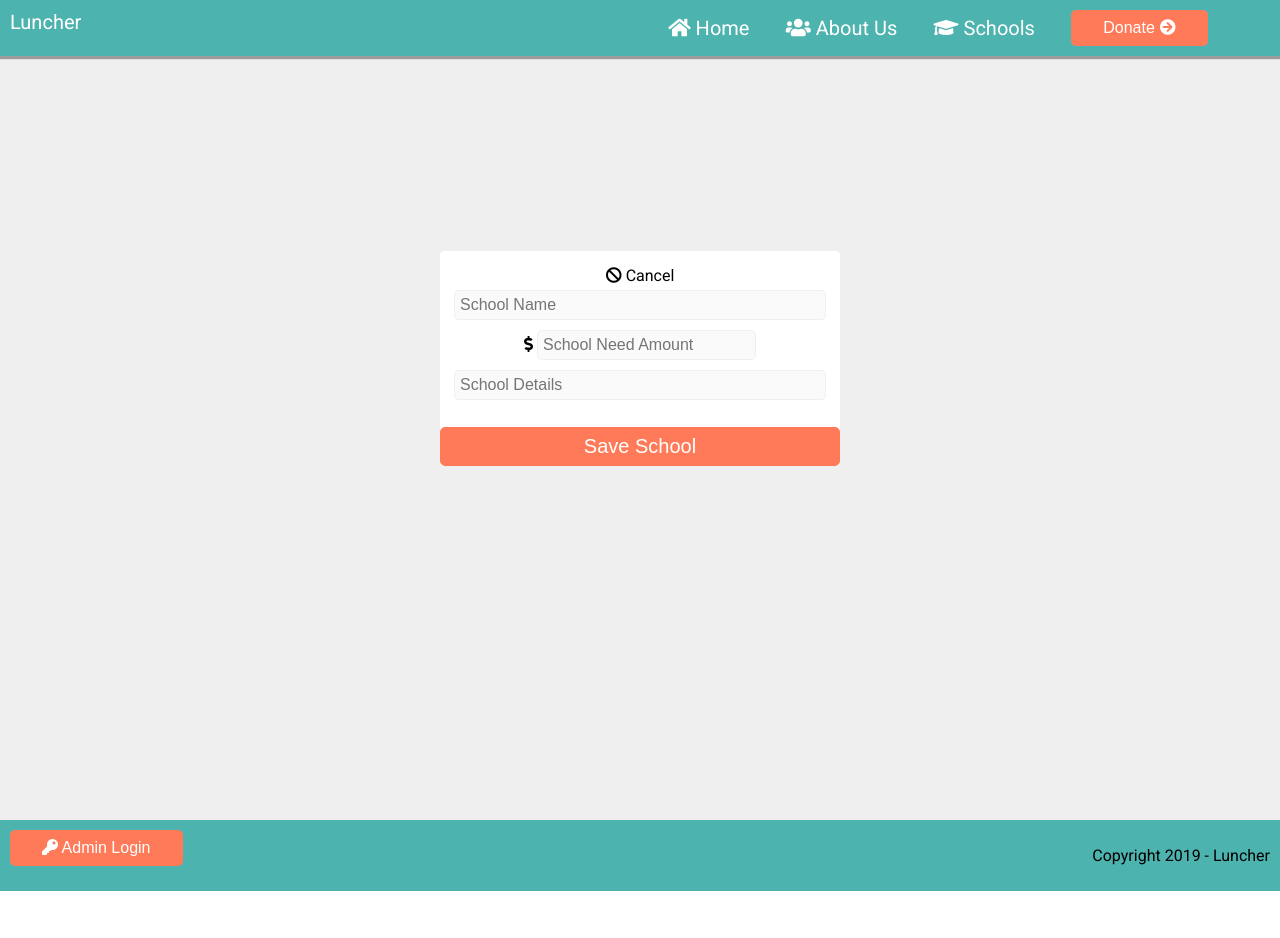
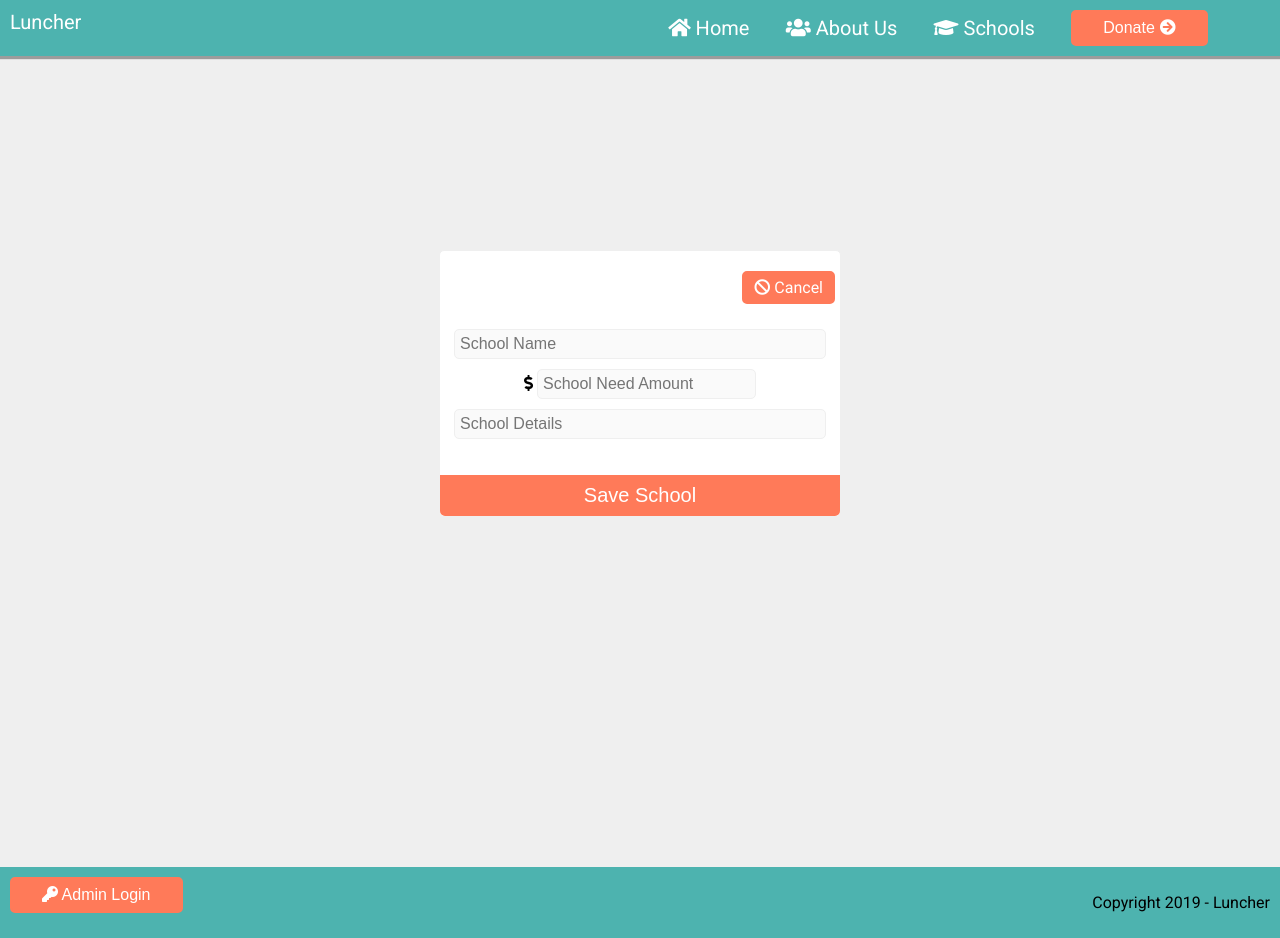
Before and after one commit to ItelSunday/luncher, a React (Create React App) app in the folder luncher/: page /#/add-school-form in a window 1280 px wide. Before the commit the page ends 891 px from the top, so only its background shows below. Built offline with nearby package versions, Linux system fonts and the light colour scheme; sample sign-in values are in the browser's storage.

Commit message:
cancel button on add form and stop refreshing

```diff
--- a/luncher/src/App.css
+++ b/luncher/src/App.css
@@ -449,12 +449,6 @@ form .cvv {
 /* Add School form */
 
 .add-school {
-  /* background:linear-gradient(
-    rgba(0, 0, 0, 0.4),
-    rgba(0, 0, 0, 0.4)
-  ), url("./assets/apple.jpg") no-repeat bottom; */
-  /* background-size: cover; */
-  /* background-attachment: fixed; */
   padding: 250px 10px;
   min-height: 40vh;
   background-color: #efefef;
@@ -466,6 +460,7 @@ form .cvv {
     margin: 0 auto 100px;
     padding-top: 15px;
     width: 400px;
+    min-height: 250px;
     background-color: #ffffff;
     display: flex;
     flex-direction: column;
@@ -474,12 +469,29 @@ form .cvv {
     border-radius: 5px;
     border: 1px solid #efefef;
     position: relative;
-    min-height: 200px;
 }
 
 .school-name, .school-need, .school-details {
   width: 90%;
   margin: 5px 10px;
+}
+
+.add-school form span {
+  margin: 5px 5px 20px auto;
+  background: #FF7A59;
+  padding: 5px 10px;
+  border: 2px solid #FF7A59;
+  color: white;
+  font-size: 16px;
+  border-radius: 5px;
+  text-decoration: none;
+  cursor: pointer;
+}
+
+.add-school form span:hover {
+  background: #ff9980;
+  color: #ffffff;
+  border: 2px solid #ff9980;
 }
 
 .school-name, .school-need input, .school-details {
@@ -494,10 +506,10 @@ form .cvv {
   margin-top: 50px;
   background: #FF7A59;
   padding: 7px 30px;
-  border: 1px solid #FF7A59;
+  border: 2px solid #FF7A59;
   color: white;
   font-size: 20px;
-  border-radius: 5px;
+  border-radius: 0 0 5px 5px;
   text-decoration: none;
   cursor: pointer;
   width: 100%;
@@ -509,7 +521,6 @@ form .cvv {
   background: #ff9980;
   color: #ffffff;
   border: 2px solid #ff9980;
-  box-shadow: 1px 1px 1px 2px #9c9c9c;
 }
 
 
--- a/luncher/src/components/views/AdminView/AdminView.js
+++ b/luncher/src/components/views/AdminView/AdminView.js
@@ -14,7 +14,7 @@ const AdminView = props => {
       <div>
         <div className="admin-nav">
           <Link to="/add-school-form" className="add-button">Add School</Link>
-          <p>Welcome {props.username}</p>
+          <h1>Schools Administration</h1>
           <button onClick={props.logout}>Logout</button>
         </div>
         <div>
```
